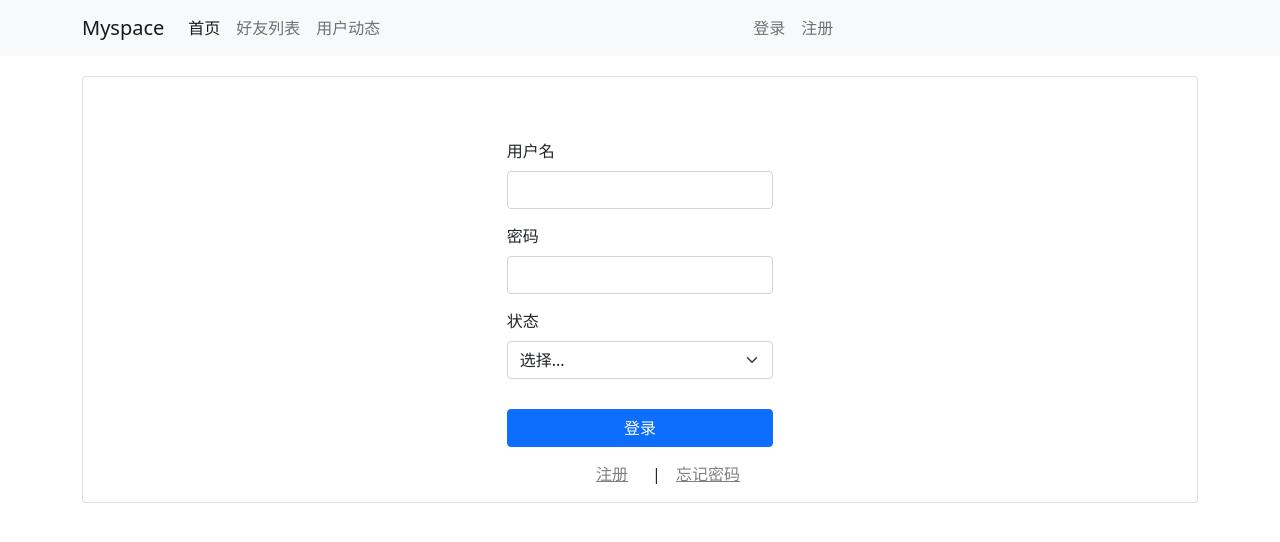
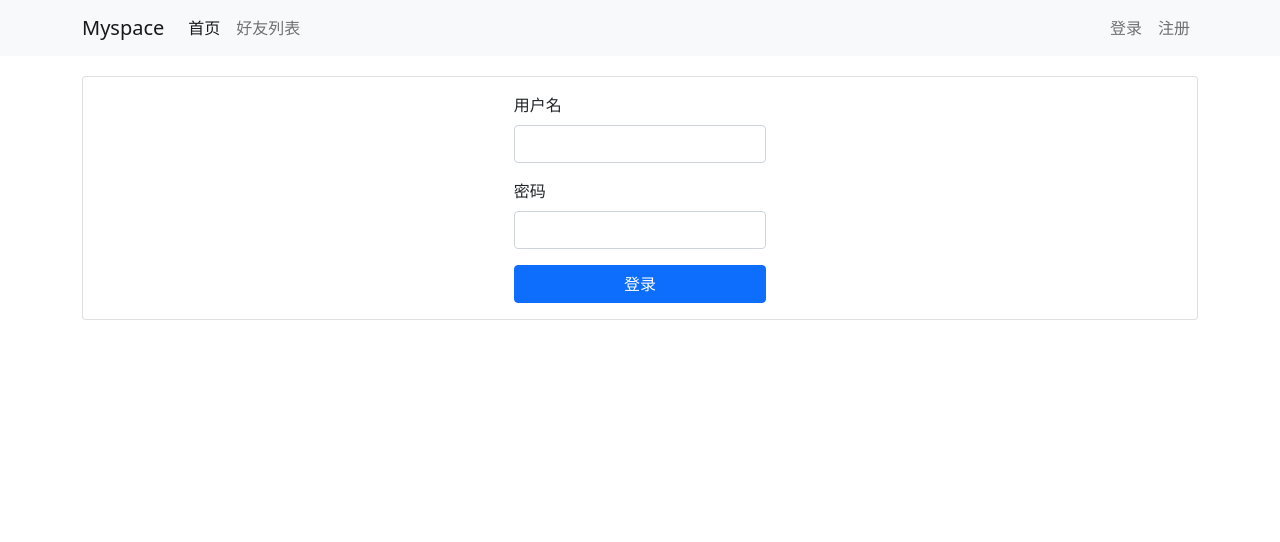
Before and after one commit to Tiebo/vue3-app, a Vue app: page /Login in a window 1280 px wide. Shown: the top 542 px of the page. Built offline with nearby package versions, Linux system fonts and the light colour scheme.

Commit message:
登录界面

```diff
--- a/package.json
+++ b/package.json
@@ -13,6 +13,7 @@
     "core-js": "^3.6.5",
     "element-plus": "^2.2.9",
     "jquery": "^3.6.0",
+    "jwt-decode": "^3.1.2",
     "vue": "^3.0.0",
     "vue-router": "^4.0.0-0",
     "vuex": "^4.0.0-0"
--- a/src/App.vue
+++ b/src/App.vue
@@ -1,17 +1,16 @@
 <template>
   <NavBar/>
   <router-view/>
-
 </template>
 
 <script>
+import NavBar from './components/NavBar.vue'
 
-import NavBar from './components/NavBar.vue'
 export default {
   name: "App",
   components: {
     NavBar,
-  }
+  },
 }
 </script>
 
--- a/src/components/Login.vue
+++ b/src/components/Login.vue
@@ -1,81 +1,67 @@
 <template>
-  <div class="row">
-    <form class="g-3 needs-validation" novalidate>
-      <div class="col-md-3">
-        <label for="validationCustom01" class="form-label">用户名</label>
-        <input
-            type="text"
-            class="form-control"
-            id="validationCustom01"
-            value=""
-            required
-        />
-        <div class="valid-feedback">Looks good!</div>
+    <div class="row justify-content-md-center">
+      <div class="col-3">
+        <form @submit.prevent="login">
+          <div class="mb-3">
+            <label for="username" class="form-label">用户名</label>
+            <input v-model="username" type="text" class="form-control" id="username">
+          </div>
+          <div class="mb-3">
+            <label for="password" class="form-label">密码</label>
+            <input v-model="password" type="password" class="form-control" id="password">
+          </div>
+          <div class="error-message">{{ error_message }}</div>
+          <button type="submit" class="btn btn-primary">登录</button>
+        </form>
       </div>
-
-      <div class="col-md-3">
-        <label for="validationCustom05" class="form-label">密码</label>
-        <input
-            type="password"
-            class="form-control"
-            id="validationCustom05"
-            required
-        />
-        <div class="invalid-feedback">请输入有效密码.</div>
-      </div>
-      <div class="col-md-3">
-        <label for="validationCustom04" class="form-label">状态</label>
-        <select class="form-select" id="validationCustom04" required>
-          <option selected disabled value="">选择...</option>
-          <option>在线</option>
-          <option>隐身</option>
-          <option>忙碌</option>
-        </select>
-        <div class="invalid-feedback">请选择有效状态.</div>
-      </div>
-      <div class="col-3">
-        <button class="btn btn-primary" type="submit">登录</button>
-      </div>
-      <div class="row">
-        <router-link class="right col-6" :to="{name : 'RegisterView'}">注册</router-link>
-        <span>|</span>
-        <router-link class="left col-5  " :to="{name : 'RegisterView'}">忘记密码</router-link>
-      </div>
-    </form>
-  </div>
+    </div>
 </template>
 
 <script>
+import {ref} from 'vue';
+import {useStore} from 'vuex';
+import router from '@/router/index';
+
 export default {
   name: "Login",
   components: {},
+  setup() {
+    const store = useStore();
+    let username = ref('');
+    let password = ref('');
+    let error_message = ref('');
+
+    const login = () => {
+      error_message.value = "";
+      store.dispatch("login", {
+        username: username.value,
+        password: password.value,
+        success() {
+          router.push({name: 'FriendsListView'});
+        },
+        error() {
+          error_message.value = "用户名或密码错误";
+        }
+      });
+    };
+    return {
+      username,
+      password,
+      error_message,
+      login,
+    }
+  }
 };
+
+
 </script>
 
 <style scoped>
-span{
-  width: 1px;
-}
-.right{
-    color: gray;
-    display: flex;
-    justify-content: right;
-}
-.left{
-  color: gray;
-  display: flex;
-  justify-content: left;
-}
-button{
-  margin-top: 15px;
+button {
   width: 100%;
 }
 
-div {
-  margin: 15px auto auto;
+.error-message {
+  color: red;
 }
-form {
-  vertical-align: middle;
-}
-
 </style>
--- a/src/components/NavBar.vue
+++ b/src/components/NavBar.vue
@@ -2,7 +2,8 @@
   <nav class="navbar navbar-expand-lg navbar-light bg-light">
     <div class="container">
       <router-link class="navbar-brand" :to="{ name: 'HomeView' }">Myspace</router-link>
-        <button class="navbar-toggler" type="button" data-bs-toggle="collapse" data-bs-target="#navbarText" aria-controls="navbarText" aria-expanded="false" aria-label="Toggle navigation">
+      <button class="navbar-toggler" type="button" data-bs-toggle="collapse" data-bs-target="#navbarText"
+              aria-controls="navbarText" aria-expanded="false" aria-label="Toggle navigation">
         <span class="navbar-toggler-icon"></span>
       </button>
       <div class="collapse navbar-collapse" id="navbarText">
@@ -13,16 +14,28 @@
           <li class="nav-item">
             <router-link class="nav-link" :to="{ name: 'FriendsListView' }">好友列表</router-link>
           </li>
+        </ul>
+        <ul class="navbar-nav" v-if="!$store.state.user.is_login">
           <li class="nav-item">
-                    <router-link class="nav-link" :to="{ name: 'UserDynamicsView', params: { userId: 2 } }">用户动态</router-link>
+            <router-link class="nav-link" :to="{name: 'LoginView'}">登录</router-link>
+          </li>
+          <li class="nav-item">
+            <router-link class="nav-link" :to="{name: 'RegisterView'}">注册</router-link>
           </li>
         </ul>
-            <ul class="navbar-nav me-auto mb-2 mb-lg-0">
+        <ul class="navbar-nav" v-if="$store.state.user.is_login">
           <li class="nav-item">
-                    <router-link class="nav-link" :to="{ name: 'LoginView' }">登录</router-link>
+            <router-link
+                class="nav-link"
+                :to="{name: 'UserDynamicsView', params: {userId: $store.state.user.id}}"
+            >
+              {{ $store.state.user.username }}
+            </router-link>
           </li>
           <li class="nav-item">
-                    <router-link class="nav-link" :to="{ name: 'RegisterView' }">注册</router-link>
+            <router-link class="nav-link" style="cursor: pointer" @click="logout" :to="{name : 'LoginView'}">
+              退出
+            </router-link>
           </li>
         </ul>
       </div>
@@ -31,9 +44,22 @@
 </template>
 
 <script>
+import {useStore} from 'vuex';
+
 export default {
   name: "NavBar",
+  setup() {
+    const store = useStore();
+    const logout = () => {
+      store.commit('logout');
+    }
+    return {
+      logout,
+    }
+  },
 };
 </script>
 
-<style scoped></style>
+<style scoped>
+
+</style>
--- a/src/components/base/UserDynamicsPost.vue
+++ b/src/components/base/UserDynamicsPost.vue
@@ -23,7 +23,6 @@ export default {
             required : true,
         }
     },
-
 }
 
 </script>
--- a/src/store/index.js
+++ b/src/store/index.js
@@ -1,12 +1,12 @@
-import { createStore } from 'vuex'
+import {createStore} from 'vuex'
+import ModuleUser from "@/store/user";
 
 export default createStore({
-  state: {
-  },
-  mutations: {
-  },
-  actions: {
-  },
-  modules: {
-  }
-})
+
+    state: {},
+    mutations: {},
+    actions: {},
+    modules: {
+        user: ModuleUser,
+    }
+});
--- /dev/null
+++ b/src/store/user.js
@@ -0,0 +1,91 @@
+import $ from "jquery";
+import jwt_decode from 'jwt-decode';
+
+const ModuleUser = {
+    state: {
+        id: "",
+        username: "",
+        photo: "",
+        followerCount: 0,
+        is_login: false,
+    },
+    mutations: {
+        updateUser(state, user) {
+            state.id = user;
+            state.username = user.username;
+            state.photo = user.photo;
+            state.followerCount = user.followerCount;
+            state.access = user.access;
+            state.refresh = user.refresh;
+            state.is_login = user.is_login;
+        },
+        updateAccess(state, access) {
+            state.access = access;
+        },
+        logout(state) {
+            state.id = "";
+            state.username = "";
+            state.photo = "";
+            state.followerCount = 0;
+            state.is_login = false;
+        }
+    },
+    actions: {
+        login(context, data) {
+            $.ajax({
+                //获取Json Web Token（JWT）
+                url: "https://app165.acapp.acwing.com.cn/api/token/",
+                type: "POST",
+                crossDomain: true,
+                data: {
+                    username: data.username,
+                    password: data.password,
+                },
+                success(resp) {
+                    const {access, refresh} = resp;
+                    const access_obj = jwt_decode(access);
+
+                    setInterval(() => {
+                        $.ajax({
+                            url: "https://app165.acapp.acwing.com.cn/api/token/refresh/",
+                            type: "POST",
+                            data: {
+                                refresh,
+                            },
+                            success(resp) {
+                                context.commit('updateAccess', resp.access);
+                            }
+                        });
+                    }, 1000)
+                    $.ajax({
+                            //获取某个用户的信息
+                            url: "https://app165.acapp.acwing.com.cn/myspace/getinfo/",
+                            type: "GET",
+                            data: {
+                                user_id: access_obj.user_id,
+                            },
+                            headers: {
+                                'Authorization': "Bearer " + access,
+                            },
+                            success(resp) {
+                                context.commit("updateUser", {
+                                    ...resp,
+                                    access: access,
+                                    refresh: refresh,
+                                    is_login: true,
+                                });
+                                data.success();
+                            }
+                        }
+                    )
+                },
+                error() {
+                    data.error();
+                }
+            })
+        },
+    },
+    modules: {}
+}
+
+export default ModuleUser;
--- a/src/views/FriendsListView.vue
+++ b/src/views/FriendsListView.vue
@@ -1,10 +1,10 @@
 <template>
   <Content>
-    <div class="card getinit" v-for="user in users" :key="user.id">
+    <div class="card getinit" v-for="user in users" :key="user.id" @click="open_Dynamics(user.id)">
       <div class="card-body">
         <div class="row">
           <div class="col-1">
-            <img class="img-fluid" :src="user.photo" alt="" />
+            <img class="img-fluid" :src="user.photo" alt=""/>
           </div>
           <div class="col-11">
             <div class="username">{{ user.username }}</div>
@@ -19,7 +19,10 @@
 <script>
 import Content from "../components/Content.vue";
 import $ from "jquery";
-import { ref } from "vue";
+import {ref} from "vue";
+import router from "@/router/index"
+import {useStore} from 'vuex';
+
 
 export default {
   name: " FriendsListView ",
@@ -28,7 +31,7 @@ export default {
   },
   setup() {
     let users = ref([]);
-
+    const store = useStore();
     $.ajax({
       type: "get",
       url: "https://app165.acapp.acwing.com.cn/myspace/userlist/",
@@ -36,9 +39,21 @@ export default {
         users.value = response;
       },
     });
-
+    const open_Dynamics = (userID) => {
+      if (store.state.user.is_login) {
+        router.push({
+          name: "UserDynamicsView",
+          params: {
+            userID
+          }
+        })
+      } else {
+        router.push('LoginView');
+      }
+    }
     return {
       users,
+      open_Dynamics,
     };
   },
 };
--- a/src/views/UserDynamicsView.vue
+++ b/src/views/UserDynamicsView.vue
@@ -20,7 +20,8 @@ import UserDynamicInfo from "../components/base/UserDynamicInfo.vue";
 import UserDynamicsPost from "../components/base/UserDynamicsPost.vue";
 import { reactive } from "vue";
 import UserDynamicsWrite from "../components/base/UserDynamicsWrite.vue";
-import { useRoute } from "vue-router";
+import {useRoute} from "vue-router";
+import $store from "@/store/index";
 
 export default {
   name: "UserDynamicsView",
@@ -36,14 +37,12 @@ export default {
     console.log(route);
 
     const user = reactive({
-      id: 1,
-      username: "Tiebo",
-      firstName: "Tie",
-      lastName: "bo",
-      followerCount: 1000,
+      id: $store.state.user.id,
+      username: $store.state.user.username,
+      followerCount: $store.state.user.followerCount,
+      photo: $store.state.user.photo,
       is_followed: false,
     });
-
     const posts = reactive({
       count: 4,
       posts: [
```
Also changed, not shown: src/components/base/UserDynamicInfo.vue (+2 -11 lines), 1 other file (tests, documents, lock files or other folders). Lines whose indentation alone changed are shown as unchanged.
